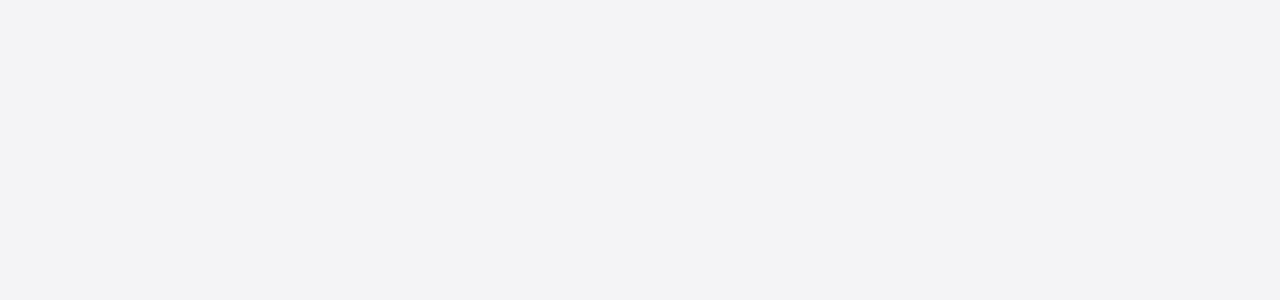
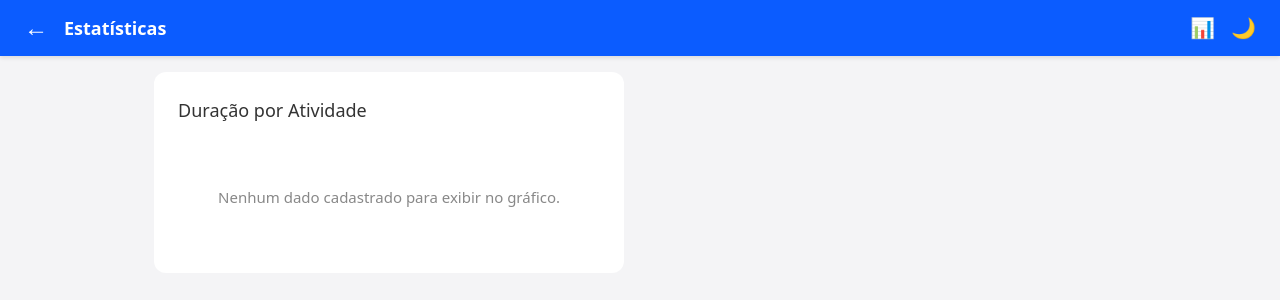
Before and after one commit to maysoifc/registro-atividades-vue, a Vue app: page /stats in a window 1280 px wide. Before the commit this address had no page. Shown: the top 300 px of the page. Built offline with nearby package versions, Linux system fonts and the light colour scheme.

Commit message:
feat: adiciona pagina e rota de estatisticas com grafico

```diff
--- a/src/assets/css/global.css
+++ b/src/assets/css/global.css
@@ -14,6 +14,7 @@ body {
   background: #f4f4f6;
   color: #111;
   -webkit-font-smoothing: antialiased;
+  transition: background-color 0.3s, color 0.3s;
 }
 
 #app {
@@ -26,3 +27,22 @@ body {
   max-width: 600px;
   margin: 0 auto;
 }
+
+/* Suporte automático ao Dark Mode do sistema operacional */
+@media (prefers-color-scheme: dark) {
+  body {
+    background: #121212;
+    color: #f0f0f0;
+  }
+}
+
+/* MODO ESCURO MANUAL: Deixa o fundo da página inteira e o app escuros */
+body.dark-mode {
+  background-color: #121212 !important;
+  color: #f0f0f0 !important;
+}
+
+html.dark-mode, body.dark-mode #app {
+  background-color: #121212 !important;
+  color: #f0f0f0 !important;
+}
--- a/src/components/layout/AppHeader.vue
+++ b/src/components/layout/AppHeader.vue
@@ -1,4 +1,7 @@
 <script setup>
+import { ref, onMounted } from 'vue';
+import { useRouter } from 'vue-router';
+
 defineProps({
   title: {
     type: String,
@@ -8,13 +11,44 @@ defineProps({
 });
 
 defineEmits(['back']);
+
+const router = useRouter();
+const darkMode = ref(false);
+
+onMounted(() => {
+  // Verifica se o modo escuro já está ativo ao carregar
+  darkMode.value = document.body.classList.contains('dark-mode');
+});
+
+function toggleDarkMode() {
+  darkMode.value = !darkMode.value;
+
+  if (darkMode.value) {
+    document.body.classList.add('dark-mode');
+    document.body.style.backgroundColor = '#121212';
+    document.body.style.color = '#f0f0f0';
+  } else {
+    document.body.classList.remove('dark-mode');
+    document.body.style.backgroundColor = '#f4f4f6';
+    document.body.style.color = '#111';
+  }
+}
 </script>
 
 <template>
   <header class="app-header">
     <button v-if="showBack" @click="$emit('back')" class="btn-back">←</button>
     <h1>{{ title }}</h1>
-    <div class="spacer"></div>
+
+    <!-- Botão para abrir a tela de Gráficos/Estatísticas -->
+    <button @click="router.push('/stats')" class="btn-theme" title="Ver Estatísticas">
+      📊
+    </button>
+
+    <!-- Botão de Dark Mode -->
+    <button @click="toggleDarkMode" class="btn-theme" :title="darkMode ? 'Mudar para modo claro' : 'Mudar para modo escuro'">
+      {{ darkMode ? '☀️' : '🌙' }}
+    </button>
   </header>
 </template>
 
@@ -44,13 +78,26 @@ defineEmits(['back']);
   margin-right: 8px;
 }
 
+.btn-theme {
+  background: none;
+  border: none;
+  font-size: 20px;
+  cursor: pointer;
+  padding: 8px;
+  border-radius: 50%;
+  display: flex;
+  align-items: center;
+  justify-content: center;
+  transition: background-color 0.2s;
+}
+
+.btn-theme:hover {
+  background: rgba(255, 255, 255, 0.1);
+}
+
 .app-header h1 {
   font-size: 18px;
   font-weight: 600;
   flex: 1;
 }
-
-.spacer {
-  width: 40px; /* Espaço para balancear o botão de voltar */
-}
 </style>
--- a/src/router/index.js
+++ b/src/router/index.js
@@ -21,6 +21,12 @@ const routes = [
     name: 'record-edit',
     component: () => import('@/views/RecordFormView.vue'),
   },
+  // Nova rota para a tela de gráficos e estatísticas
+  {
+    path: '/stats',
+    name: 'stats',
+    component: () => import('@/views/StatsView.vue'),
+  },
 ];
 
 const router = createRouter({
--- /dev/null
+++ b/src/views/StatsView.vue
@@ -0,0 +1,83 @@
+<script setup>
+import { computed } from 'vue';
+import { Bar } from 'vue-chartjs';
+import {
+  Chart as ChartJS,
+  Title,
+  Tooltip,
+  Legend,
+  BarElement,
+  CategoryScale,
+  LinearScale
+} from 'chart.js';
+import AppHeader from '@/components/layout/AppHeader.vue';
+import { useRecords } from '@/composables/useRecords';
+
+// Registra localmente caso prefira (ou use o registro global no main.js)
+ChartJS.register(CategoryScale, LinearScale, BarElement, Title, Tooltip, Legend);
+
+const { records } = useRecords();
+
+// Prepara os dados dinâmicos baseados nos seus registros salvos
+const chartData = computed(() => ({
+  labels: records.value.map((r) => r.title),
+  datasets: [
+    {
+      label: 'Duração (minutos)',
+      data: records.value.map((r) => r.duration),
+      backgroundColor: '#0b5cff',
+      borderRadius: 6,
+    },
+  ],
+}));
+
+const chartOptions = {
+  responsive: true,
+  maintainAspectRatio: false,
+};
+</script>
+
+<template>
+  <div>
+    <AppHeader title="Estatísticas" show-back @back="$router.push('/')" />
+
+    <div class="page">
+      <div class="card chart-container">
+        <h2 class="chart-title">Duração por Atividade</h2>
+
+        <div v-if="records.length > 0" class="wrapper">
+          <Bar :data="chartData" :options="chartOptions" />
+        </div>
+
+        <div v-else class="empty">
+          <p>Nenhum dado cadastrado para exibir no gráfico.</p>
+        </div>
+      </div>
+    </div>
+  </div>
+</template>
+
+<style scoped>
+.chart-container {
+  background: white;
+  border-radius: 12px;
+  padding: 24px;
+}
+
+.chart-title {
+  font-size: 18px;
+  margin-bottom: 20px;
+  color: #333;
+}
+
+.wrapper {
+  height: 300px;
+  position: relative;
+}
+
+.empty {
+  text-align: center;
+  padding: 40px;
+  color: #888;
+}
+</style>
```
